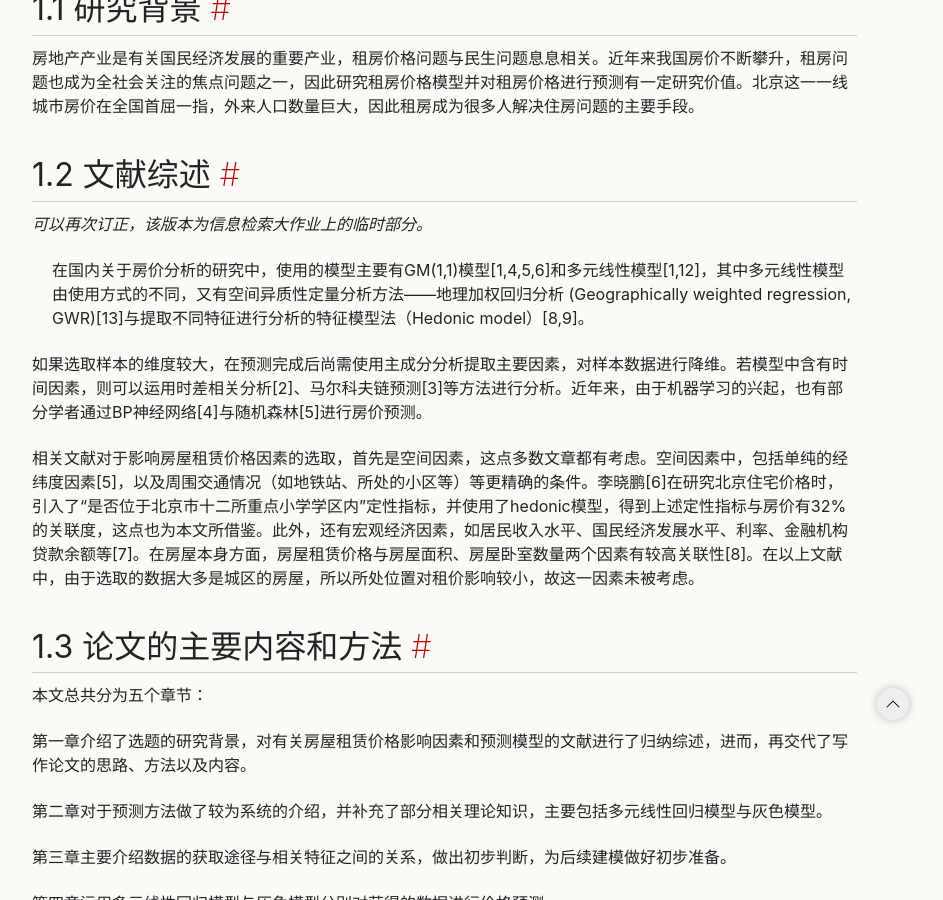
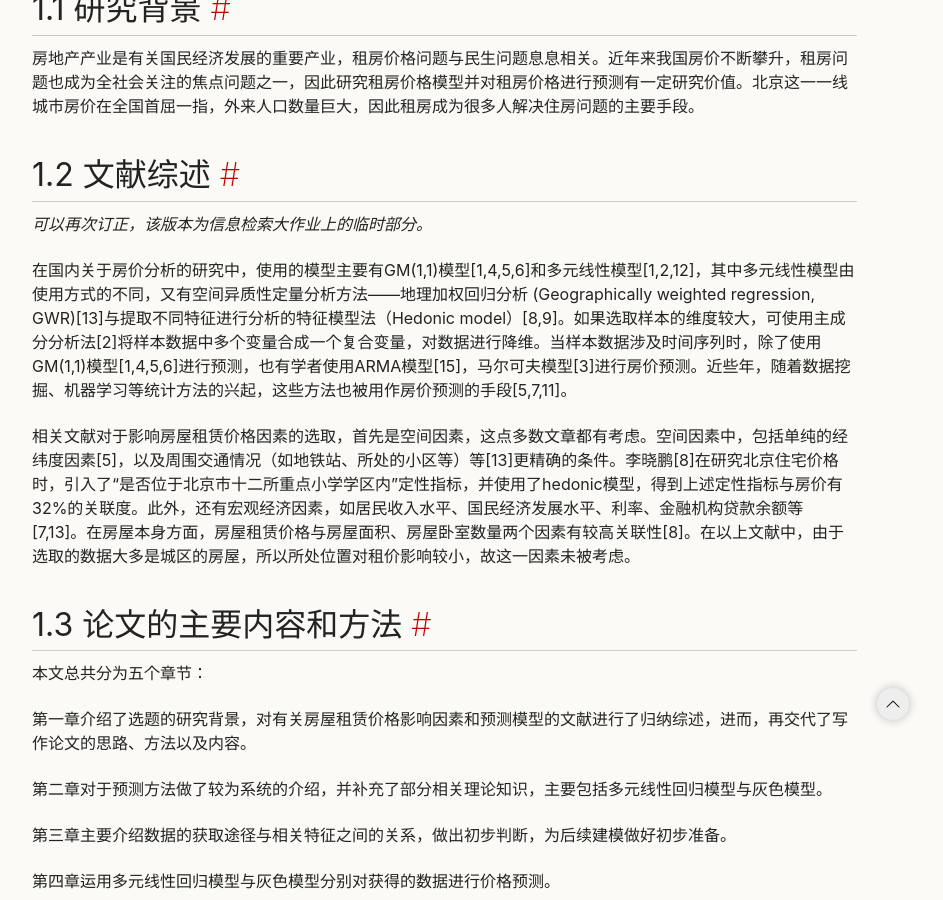
Before and after one commit to zhangckcup/zhangckcup.github.io, a Jekyll site: the page built from docs/final/GraduationThesis.md, in a window 1280 px wide and 900 px high, scrolled down 1602 px. Shown: the whole window, without its empty margins (243-1186 px from the left). Built offline with Jekyll 4.4.1, drawn with Linux system fonts in a browser that asks for light colours; our own code applies the rules of GitHub Pages for plain Markdown files.

Commit message:
i dont know

```diff
--- a/docs/final/GraduationThesis.md
+++ b/docs/final/GraduationThesis.md
@@ -34,11 +34,9 @@ there is ABSTRACT in english.
 
 *可以再次订正，该版本为信息检索大作业上的临时部分。*
 
->在国内关于房价分析的研究中，使用的模型主要有GM(1,1)模型[1,4,5,6]和多元线性模型[1,12]，其中多元线性模型由使用方式的不同，又有空间异质性定量分析方法——地理加权回归分析 (Geographically weighted regression, GWR)[13]与提取不同特征进行分析的特征模型法（Hedonic model）[8,9]。
+在国内关于房价分析的研究中，使用的模型主要有GM(1,1)模型[1,4,5,6]和多元线性模型[1,2,12]，其中多元线性模型由使用方式的不同，又有空间异质性定量分析方法——地理加权回归分析 (Geographically weighted regression, GWR)[13]与提取不同特征进行分析的特征模型法（Hedonic model）[8,9]。如果选取样本的维度较大，可使用主成分分析法[2]将样本数据中多个变量合成一个复合变量，对数据进行降维。当样本数据涉及时间序列时，除了使用GM(1,1)模型[1,4,5,6]进行预测，也有学者使用ARMA模型[15]，马尔可夫模型[3]进行房价预测。近些年，随着数据挖掘、机器学习等统计方法的兴起，这些方法也被用作房价预测的手段[5,7,11]。
 
-如果选取样本的维度较大，在预测完成后尚需使用主成分分析提取主要因素，对样本数据进行降维。若模型中含有时间因素，则可以运用时差相关分析[2]、马尔科夫链预测[3]等方法进行分析。近年来，由于机器学习的兴起，也有部分学者通过BP神经网络[4]与随机森林[5]进行房价预测。
-
-相关文献对于影响房屋租赁价格因素的选取，首先是空间因素，这点多数文章都有考虑。空间因素中，包括单纯的经纬度因素[5]，以及周围交通情况（如地铁站、所处的小区等）等更精确的条件。李晓鹏[6]在研究北京住宅价格时，引入了“是否位于北京市十二所重点小学学区内”定性指标，并使用了hedonic模型，得到上述定性指标与房价有32%的关联度，这点也为本文所借鉴。此外，还有宏观经济因素，如居民收入水平、国民经济发展水平、利率、金融机构贷款余额等[7]。在房屋本身方面，房屋租赁价格与房屋面积、房屋卧室数量两个因素有较高关联性[8]。在以上文献中，由于选取的数据大多是城区的房屋，所以所处位置对租价影响较小，故这一因素未被考虑。
+相关文献对于影响房屋租赁价格因素的选取，首先是空间因素，这点多数文章都有考虑。空间因素中，包括单纯的经纬度因素[5]，以及周围交通情况（如地铁站、所处的小区等）等[13]更精确的条件。李晓鹏[8]在研究北京住宅价格时，引入了“是否位于北京市十二所重点小学学区内”定性指标，并使用了hedonic模型，得到上述定性指标与房价有32%的关联度。此外，还有宏观经济因素，如居民收入水平、国民经济发展水平、利率、金融机构贷款余额等[7,13]。在房屋本身方面，房屋租赁价格与房屋面积、房屋卧室数量两个因素有较高关联性[8]。在以上文献中，由于选取的数据大多是城区的房屋，所以所处位置对租价影响较小，故这一因素未被考虑。
 
 ### 1.3 论文的主要内容和方法
 
```
Also changed, not shown: docs/final/参考文献.md (+6 -6 lines).
